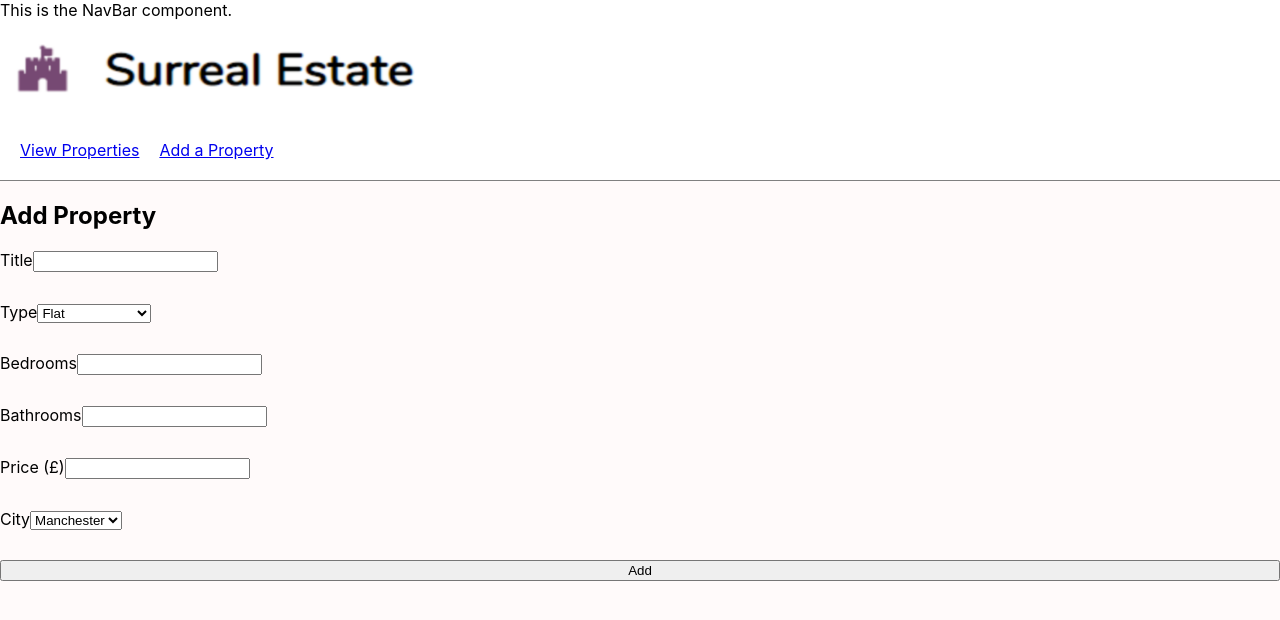
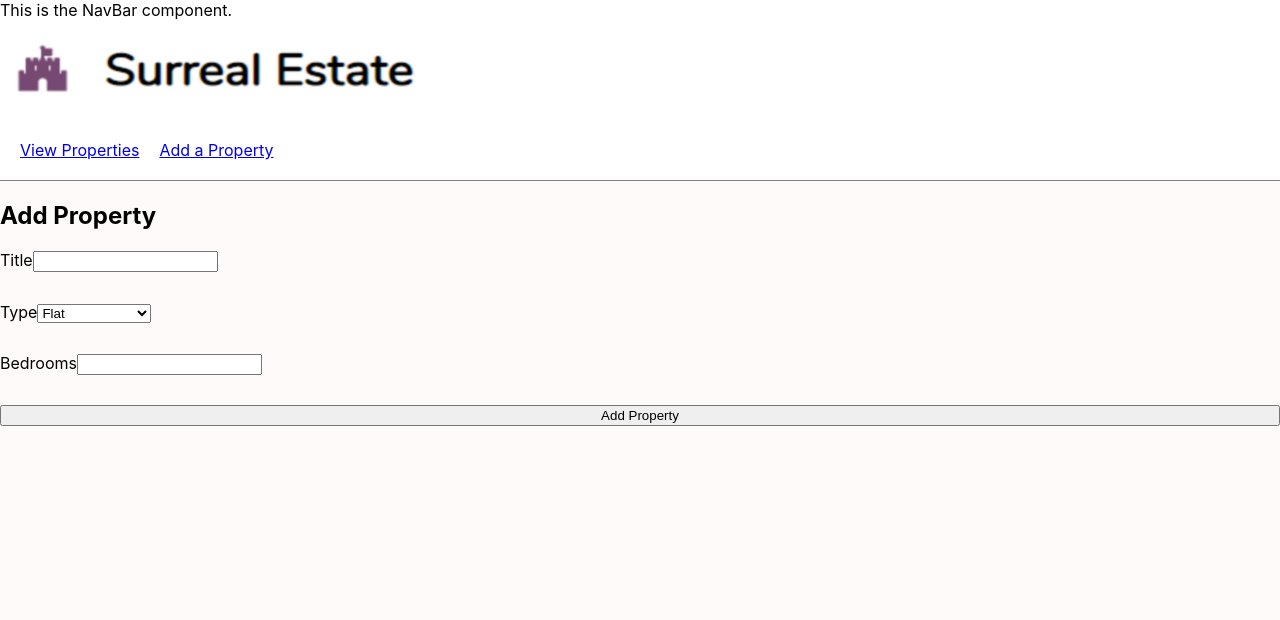
Before and after one commit to josephredmond5/surreal-estate, a React (Create React App) app: page /add-property in a window 1280 px wide. Shown: the top 620 px of the page. Built offline with nearby package versions, Linux system fonts and the light colour scheme.

Commit message:
update to add property and alert files

```diff
--- a/src/components/AddProperty.js
+++ b/src/components/AddProperty.js
@@ -46,9 +46,6 @@ const AddProperty = () => {
     <div className="add-property">
   <h2>Add Property</h2>
   <form onSubmit={handleAddProperty}>
-        {alert.message && (
-          <Alert message={alert.message} success={alert.isSuccess} />
-        )}
     <label htmlFor="title">
       Title
       <input
@@ -87,45 +84,8 @@ const AddProperty = () => {
         onChange={handleFieldChange}
       />
     </label>
-        <label htmlFor="bathrooms">
-          Bathrooms
-          <input
-            id="bathrooms"
-            name="bathrooms"
-            type="number"
-            min="0"
-            value={fields.bathrooms}
-            onChange={handleFieldChange}
-          />
-        </label>
-        <label htmlFor="price">
-          Price (£)
-          <input
-            id="price"
-            name="price"
-            type="number"
-            min="0"
-            value={fields.price}
-            onChange={handleFieldChange}
-          />
-        </label>
-        <label htmlFor="city">
-          City
-          <select
-            id="city"
-            name="city"
-            value={fields.city}
-            onChange={handleFieldChange}
-          >
-            <option value="Manchester">Manchester</option>
-            <option value="Leeds">Leeds</option>
-            <option value="Sheffield">Sheffield</option>
-            <option value="Liverpool">Liverpool</option>
-          </select>
-        </label>
-        <button type="submit" value="submit">
-          Add
-        </button>
+    <Alert message={alert.message} success={alert.isSuccess} />
+    <button type="submit">Add Property</button>
   </form>
 </div>
   );
--- a/src/components/Alert.js
+++ b/src/components/Alert.js
@@ -1,6 +1,8 @@
 import React from 'react';
 
 const Alert = ({ message, success }) => {
+  if (!message) return null;
+
   return (
     <div className={`alert alert-${success ? "success" : "error"}`}>
       {message}
```
Lines whose indentation alone changed are shown as unchanged.
